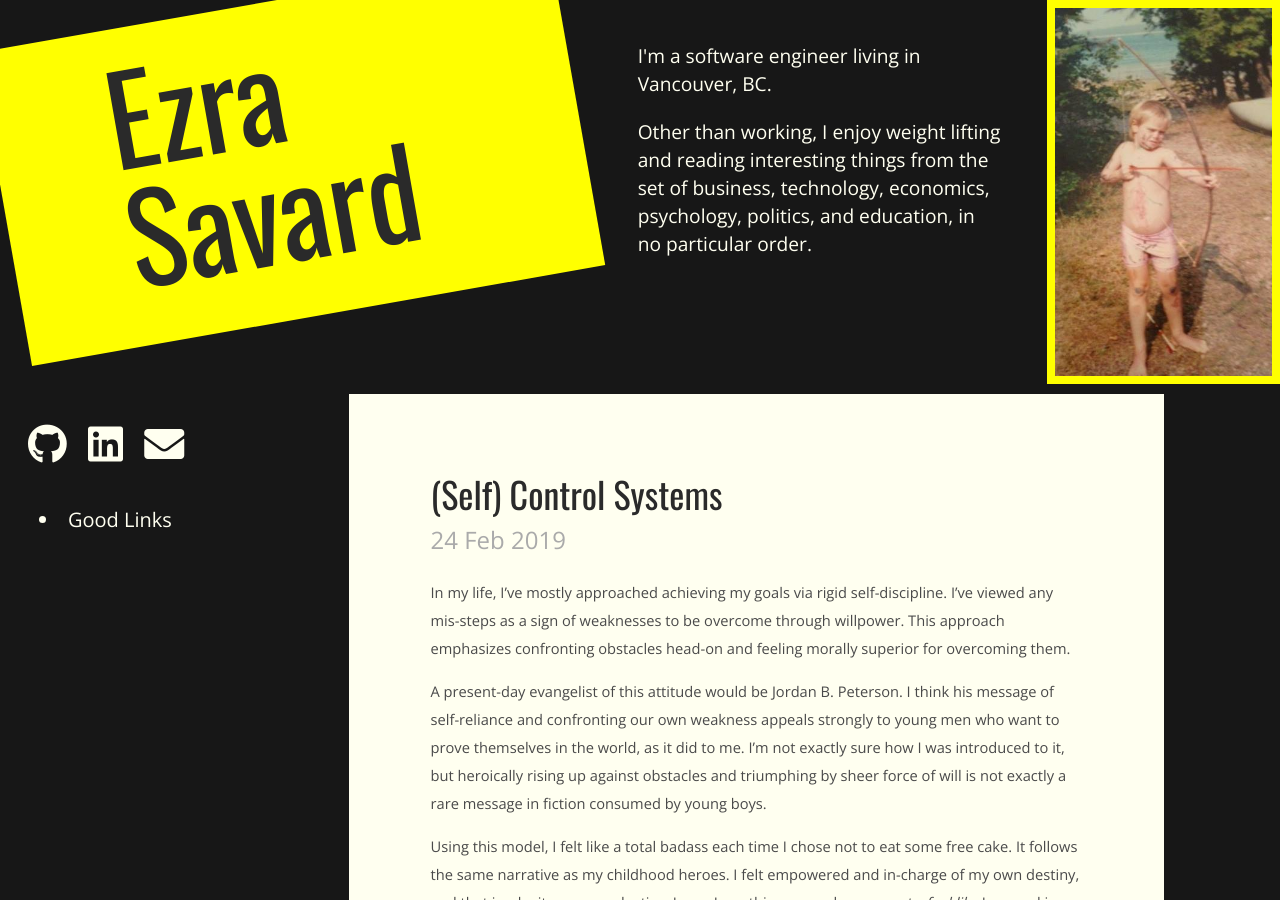
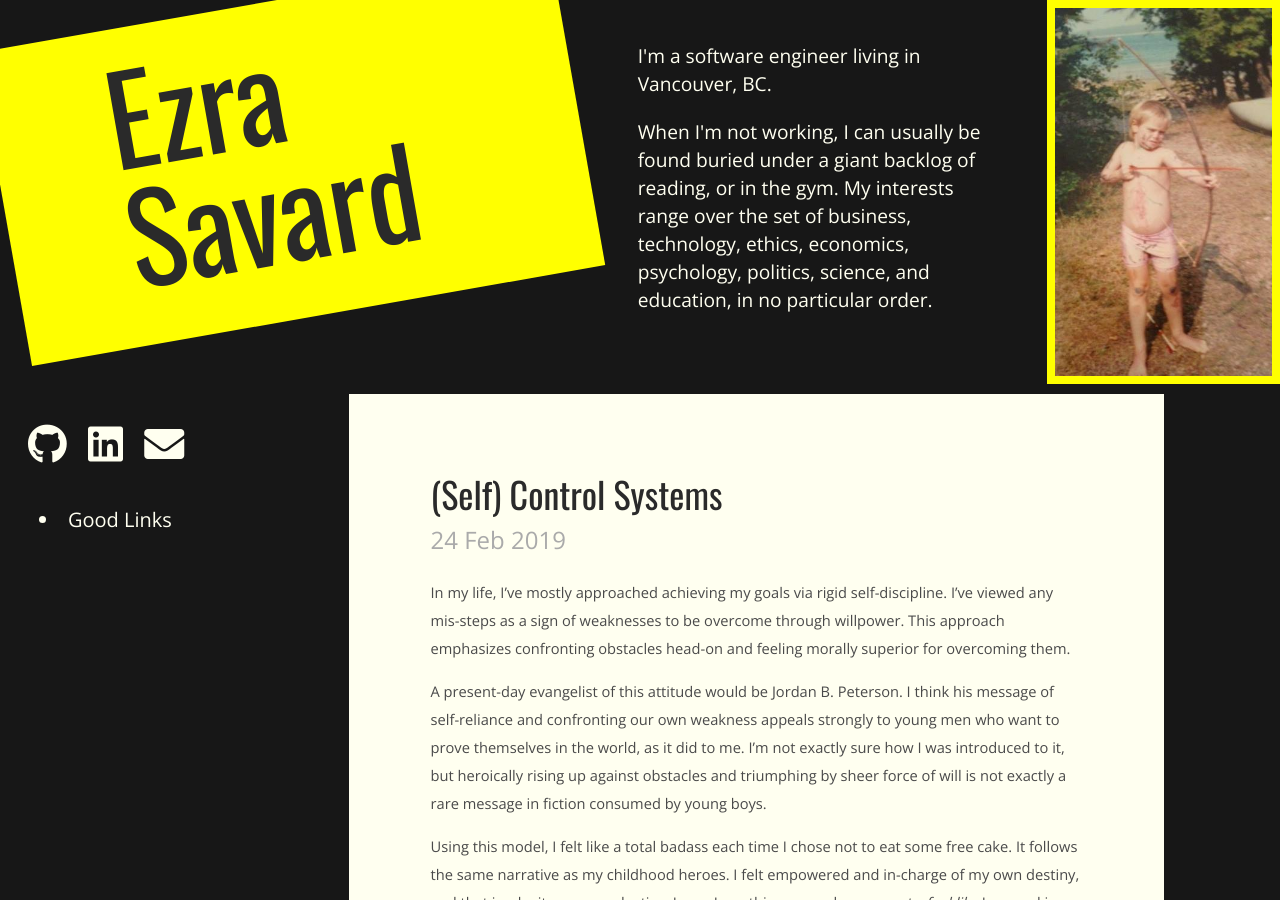
Before and after one commit to ezrasavard/ezrasavard.com, a Jekyll site: the page built from index.html, in a window 1280 px wide and 900 px high. Built offline with Jekyll 4.4.1, drawn with Linux system fonts in a browser that asks for light colours; nearby versions of some CDN libraries; the list of posts is cut into pages by our own code.

Commit message:
update bio

```diff
--- a/_config.yml
+++ b/_config.yml
@@ -1,8 +1,8 @@
 title: Ezra Savard
 email: ezra@ezrasavard.com
 greeting: Ezra Savard
-description: > # this means to ignore newlines until "baseurl:"
-    I'm an engineer who likes coffee, tinkering and weightlifting.
+description: >
+    I'm an engineer who is usually reading, drinking coffee, or lifting weights.
 github:  ezrasavard
 linkedin: ezrasavard
 favicon: favicon.png
--- a/_layouts/default.html
+++ b/_layouts/default.html
@@ -22,9 +22,10 @@
                     I'm a software engineer living in Vancouver, BC.
                     </p>
                     <p>
-                    Other than working, I enjoy weight lifting and reading
-                    interesting things from the set of business, technology,
-                    economics, psychology, politics, and education,
+                    When I'm not working, I can usually be found buried under
+                    a giant backlog of reading, or in the gym. My interests
+                    range over the set of business, technology, ethics,
+                    economics, psychology, politics, science, and education,
                     in no particular order.
                     </p>
                 </div>
```
